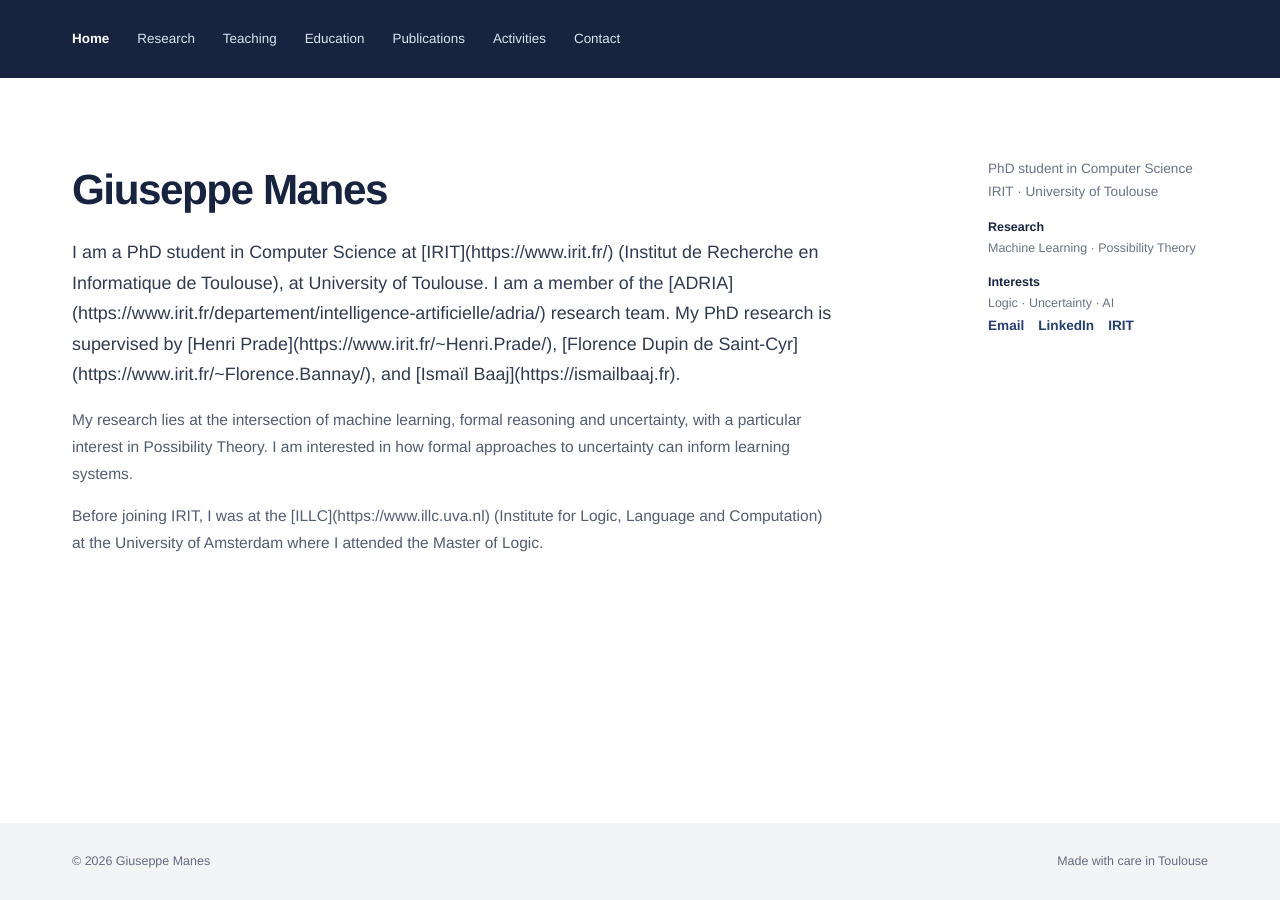
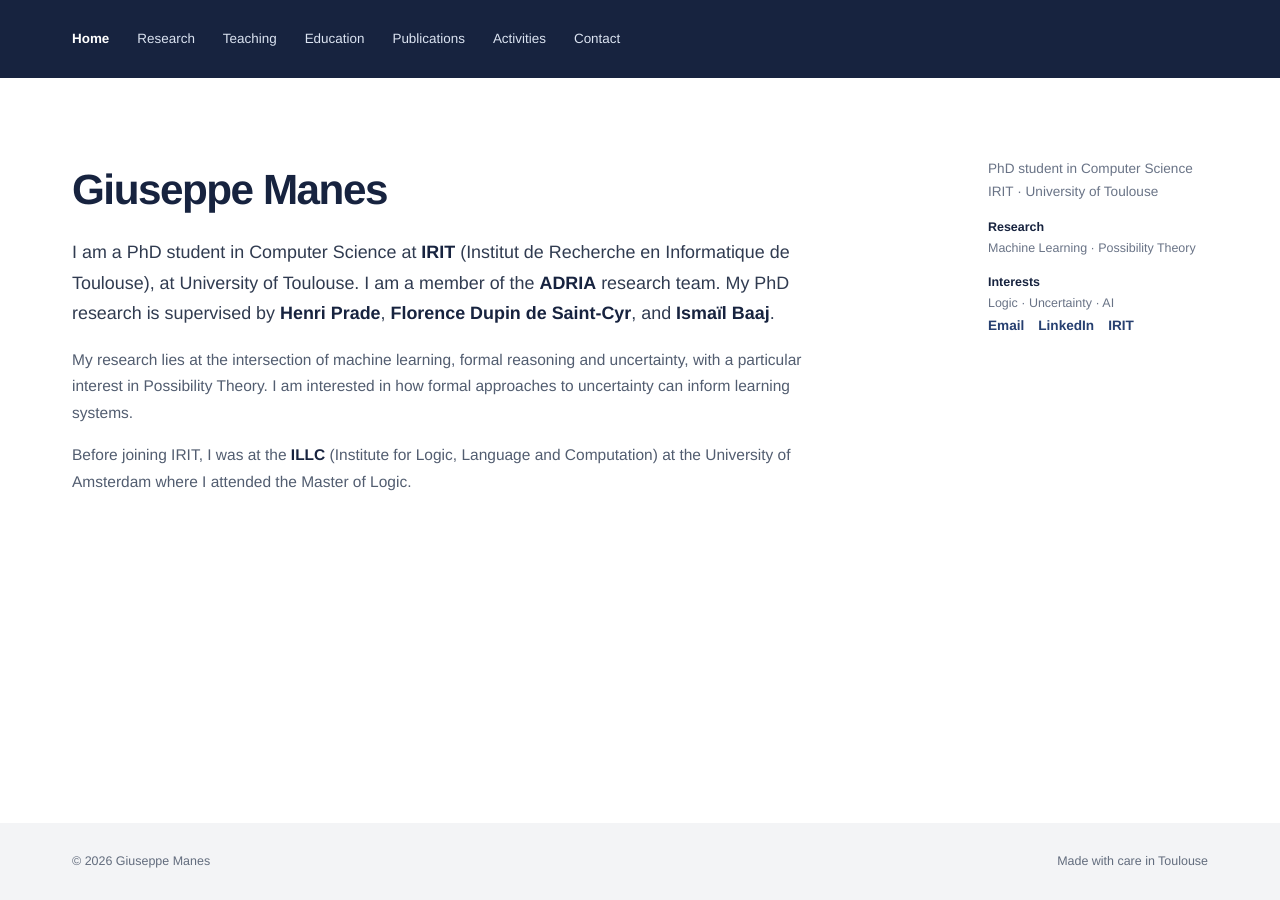
Before and after one commit to gmanes-1/gmanes-1.github.io, a Jekyll site: the page built from index.md, in a window 1280 px wide. Built offline with Jekyll 4.4.1, drawn with Linux system fonts in a browser that asks for light colours.

Commit message:
Fix Markdown links in homepage paragraphs

```diff
--- a/index.md
+++ b/index.md
@@ -9,17 +9,14 @@ permalink: /
 
 # Giuseppe Manes
 
-<p class="lead">
-  I am a PhD student in Computer Science at [IRIT](https://www.irit.fr/) (Institut de Recherche en Informatique de Toulouse), at University of Toulouse. I am a member of the [ADRIA](https://www.irit.fr/departement/intelligence-artificielle/adria/) research team. My PhD research is supervised by [Henri Prade](https://www.irit.fr/~Henri.Prade/), [Florence Dupin de Saint-Cyr](https://www.irit.fr/~Florence.Bannay/), and [Ismaïl Baaj](https://ismailbaaj.fr).
-</p>
+I am a PhD student in Computer Science at [IRIT](https://www.irit.fr/) (Institut de Recherche en Informatique de Toulouse), at University of Toulouse. I am a member of the [ADRIA](https://www.irit.fr/departement/intelligence-artificielle/adria/) research team. My PhD research is supervised by [Henri Prade](https://www.irit.fr/~Henri.Prade/), [Florence Dupin de Saint-Cyr](https://www.irit.fr/~Florence.Bannay/), and [Ismaïl Baaj](https://ismailbaaj.fr).
+{: .lead }
 
-<p class="intro">
-  My research lies at the intersection of machine learning, formal reasoning and uncertainty, with a particular interest in Possibility Theory. I am interested in how formal approaches to uncertainty can inform learning systems.
-</p>
+My research lies at the intersection of machine learning, formal reasoning and uncertainty, with a particular interest in Possibility Theory. I am interested in how formal approaches to uncertainty can inform learning systems.
+{: .intro }
 
-<p class="intro">
-  Before joining IRIT, I was at the [ILLC](https://www.illc.uva.nl) (Institute for Logic, Language and Computation) at the University of Amsterdam where I attended the Master of Logic.
-</p>
+Before joining IRIT, I was at the [ILLC](https://www.illc.uva.nl) (Institute for Logic, Language and Computation) at the University of Amsterdam where I attended the Master of Logic.
+{: .intro }
 
 </section>
 
```
